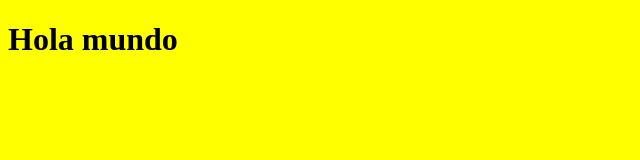
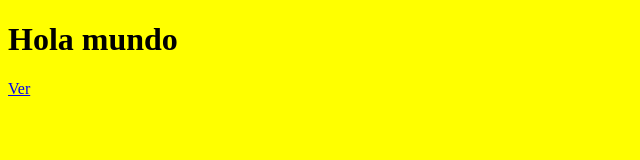
Before and after one commit to palegreramos/diw17, a plain HTML site: page index.html in a window 1280 px wide. Shown: the full height of the page, 0-640 px from the left. Drawn offline with Linux system fonts and the light colour scheme.

Commit message:
Update index.html

```diff
--- a/index.html
+++ b/index.html
@@ -25,5 +25,6 @@
 </head>
 <body>
     <h1>Hola mundo</h1>
+    <a href="eventosform.html">Ver</a>
 </body>
 </html>
```
